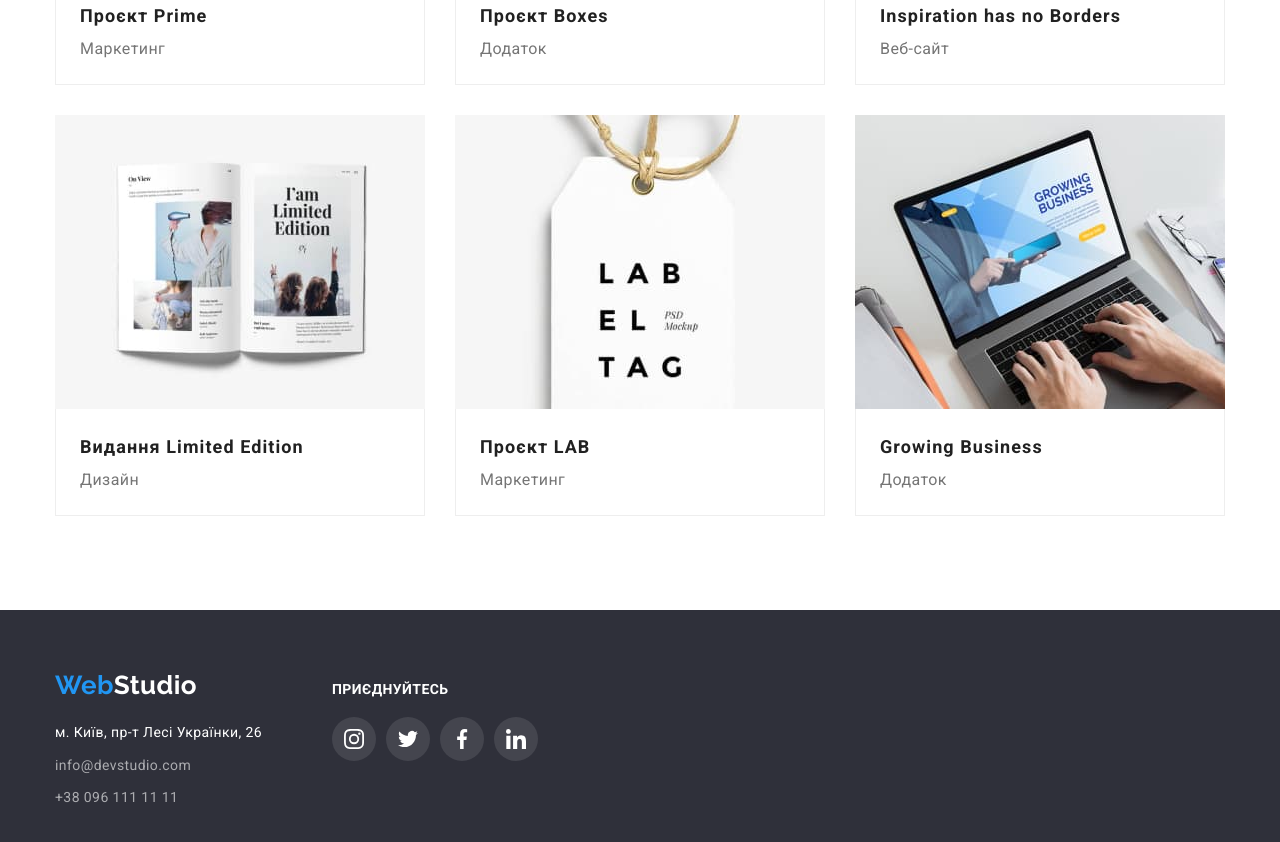
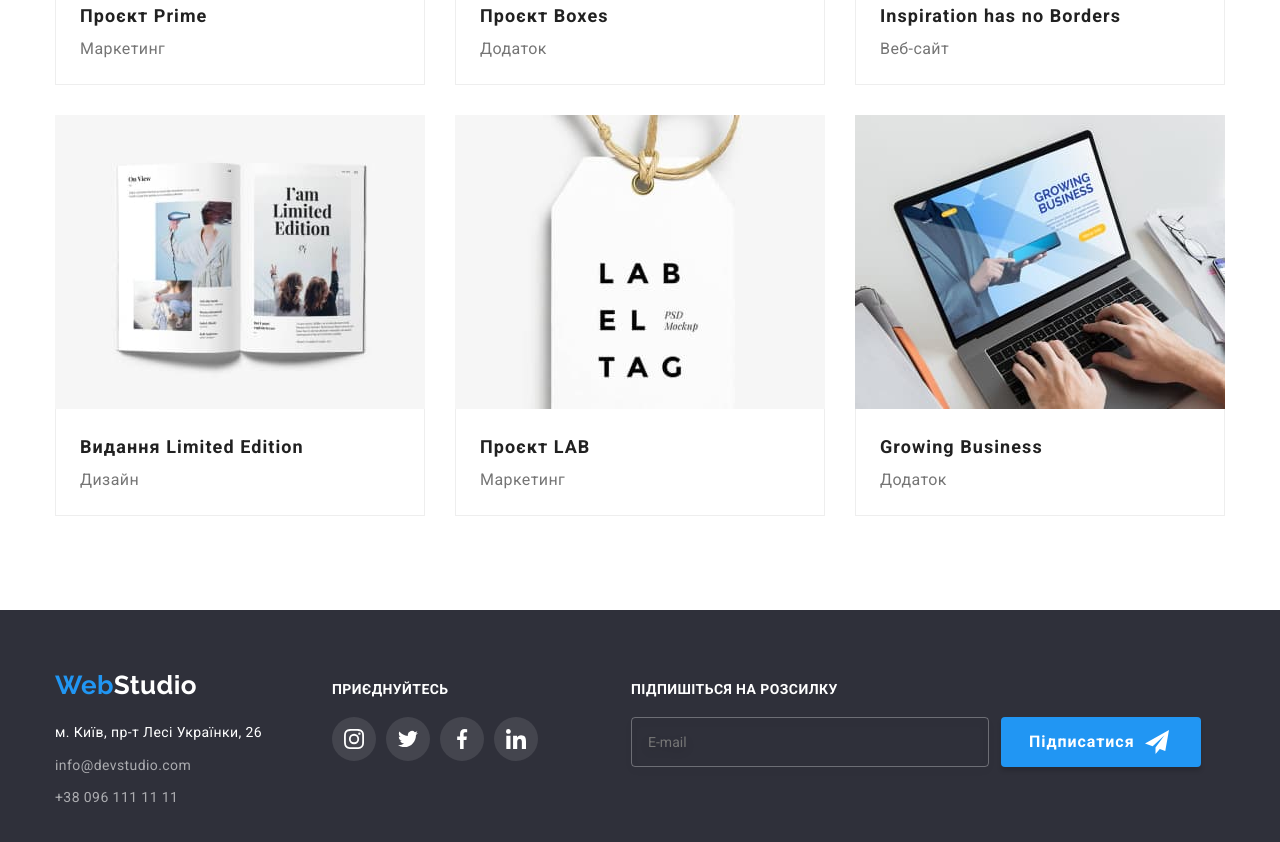
Before and after one commit to AlexSidol/goit-markup-hw-06, a plain HTML site: page portfolio.html in a window 1280 px wide. Shown: the part 1010-1852 px from the top of the page. Drawn offline with nearby package versions, Linux system fonts and the light colour scheme.

Commit message:
Update portfolio.html

```diff
--- a/portfolio.html
+++ b/portfolio.html
@@ -342,6 +342,18 @@
             </li>
           </ul>
         </div>
+        <div class="footer-send-block">
+          <h2 class="footer-text">Підпишіться на розсилку</h2>
+          <div class="footer-send-form">
+            <input class="send-email" type="email" name="send-email" placeholder="E-mail" />
+            <button class="btn-send-email" type="submit">
+              Підписатися
+              <svg class="send-email-icon" width="24" height="24">
+                <use href="./images/icons.svg#icon-send"></use>
+              </svg>
+            </button>
+          </div>
+        </div>
       </div>
     </footer>
   </body>
```
